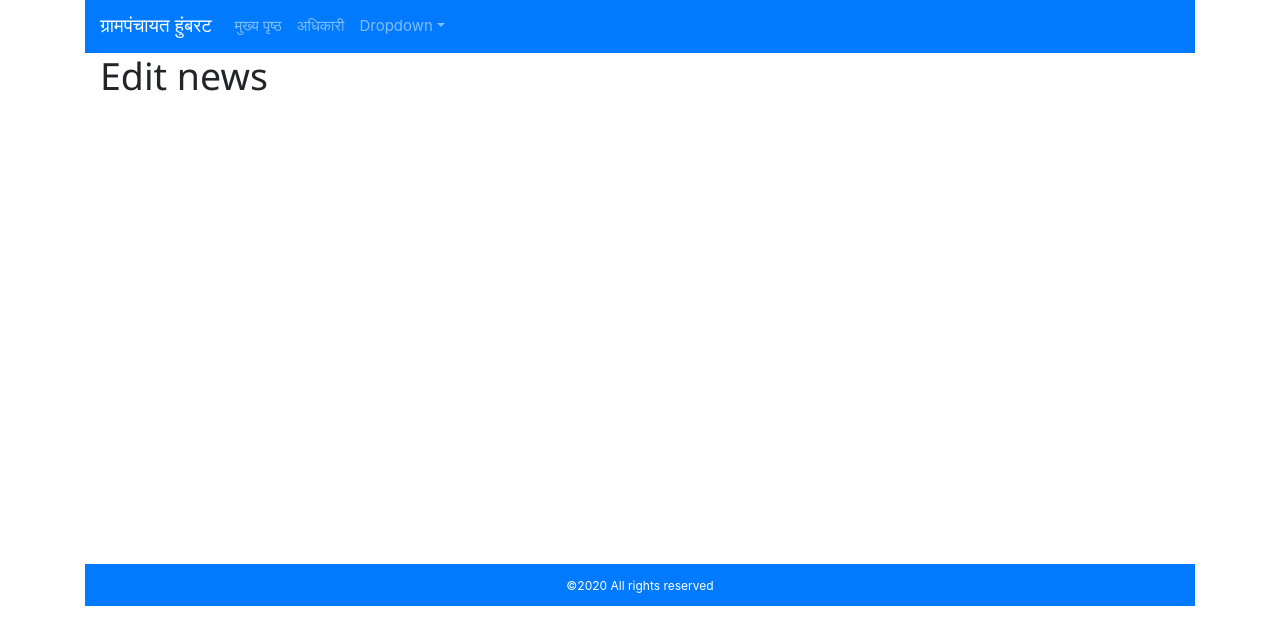
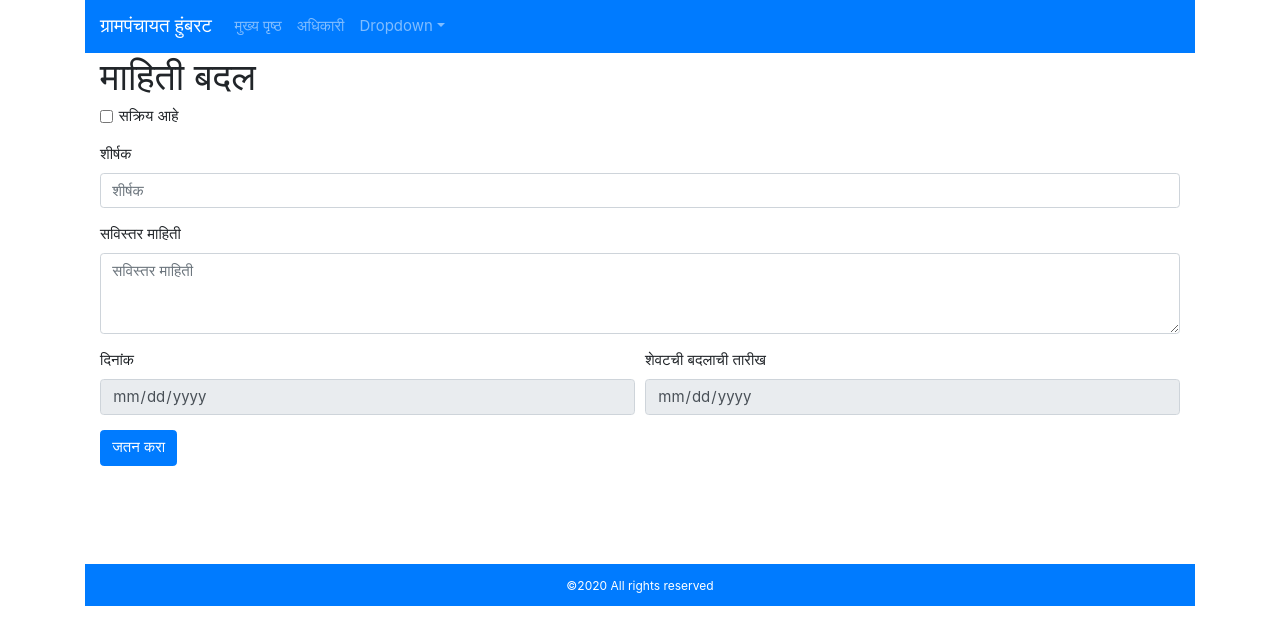
Before and after one commit to AkshayWay/humbrat, a React (Create React App) app in the folder gp_humbrat/: page /editNews/0 in a window 1280 px wide. Shown: the top 644 px of the page. Built offline with nearby package versions, Linux system fonts and the light colour scheme; no server answers.

Commit message:
NEWS edit and view feature completed

```diff
--- a/gp_humbrat/public/index.html
+++ b/gp_humbrat/public/index.html
@@ -21,10 +21,10 @@
       integrity="sha384-9aIt2nRpC12Uk9gS9baDl411NQApFmC26EwAOH8WgZl5MYYxFfc+NcPb1dKGj7Sk"
       crossorigin="anonymous"
     />
-    <link
+    <!-- <link
       href="https://fonts.googleapis.com/css2?family=Noto+Sans&family=Oxygen&display=swap"
       rel="stylesheet"
-    />
+    /> -->
 
     <link rel="stylesheet" href="https://www.w3schools.com/w3css/4/w3.css" />
     <link rel="apple-touch-icon" href="%PUBLIC_URL%/logo192.png" />
@@ -60,7 +60,7 @@
       integrity="sha384-OgVRvuATP1z7JjHLkuOU7Xw704+h835Lr+6QL9UvYjZE3Ipu6Tp75j7Bh/kR0JKI"
       crossorigin="anonymous"
     ></script>
-    <script src="https://kit.fontawesome.com/a076d05399.js"></script>
+    <!-- <script src="https://kit.fontawesome.com/a076d05399.js"></script> -->
 
     <title>React App</title>
   </head>
--- a/gp_humbrat/src/component/AdminPortal.js
+++ b/gp_humbrat/src/component/AdminPortal.js
@@ -21,9 +21,10 @@ const NewsList = (props) => (
     </td>
     <td>
       <input
-        type="radio"
+        type="checkbox"
         value={props.NewsInfo.tbl_news_is_active}
         name="active_news"
+        readOnly
         checked={props.NewsInfo.tbl_news_is_active == 1 ? true : false}
       />
     </td>
@@ -35,97 +36,96 @@ const NewsList = (props) => (
     <td>{props.NewsInfo.tbl_news_is_deleted}</td>
 
     <td>
-      {/* <Link
+      <Link
         className="glyphicon glyphicon-pencil"
         to={"/editNews/" + props.NewsInfo.tbl_news_id}
       >
         Edit
-      </Link> */}
-      <EditNews variant={props.NewsInfo}></EditNews>
+      </Link>
     </td>
   </tr>
 );
 
-function EditNews(props) {
-  const [show, setShow] = React.useState(false);
+// function EditNews(props) {
+// const [show, setShow] = React.useState(false);
 
-  const handleClose = () => setShow(false);
-  const handleShow = () => setShow(true);
+// const handleClose = () => setShow(false);
+// const handleShow = () => setShow(true);
 
-  return (
-    <>
-      <Button variant="primary" onClick={handleShow}>
-        Launch demo modal
-      </Button>
+//   return (
+//     <>
+// <Button variant="primary" onClick={handleShow}>
+//   Launch demo modal
+// </Button>
 
-      <Modal show={show} onHide={handleClose}>
-        <Modal.Header closeButton>
-          <Modal.Title>Modal heading</Modal.Title>
-        </Modal.Header>
-        <Modal.Body>
-          <label>{props.variant.tbl_news_created_date}</label>
-          <Form>
-            <Form.Row>
-              <Form.Group as={Col} controlId="formGroupNewsTitle">
-                <Form.Label>शीर्षक</Form.Label>
-                <Form.Control
-                  type="text"
-                  value={props.variant.tbl_news_title}
-                  // onChange={this.onNameChange}
-                  placeholder="शीर्षक"
-                />
-              </Form.Group>
-              <Form.Group as={Col} controlId="formGroupNewsDescription">
-                <Form.Label>सविस्तर माहिती</Form.Label>
-                <Form.Control
-                  as="textarea"
-                  rows="3"
-                  value={props.variant.tbl_news_desciption}
-                  // onChange={this.onDescriptionChane}
-                  placeholder="सविस्तर माहिती"
-                />
-              </Form.Group>
-            </Form.Row>
-            <Form.Row>
-              <Form.Group as={Col} controlId="formNewsCrtDate">
-                <Form.Label>Date</Form.Label>
-                <Form.Control
-                  type="date"
-                  value={props.variant.tbl_news_created_date}
-                  // onChange={this.onDateChange}
-                />
-              </Form.Group>
-              <Form.Group as={Col} controlId="formNewsUpdateDate">
-                <Form.Label>Date</Form.Label>
-                <Form.Control
-                  type="date"
-                  value={props.variant.tbl_news_updated_date}
-                  // onChange={this.onDateChange}
-                />
-              </Form.Group>
-            </Form.Row>
+// <Modal show={show} onHide={handleClose}>
+//   <Modal.Header closeButton>
+//     <Modal.Title>Modal heading</Modal.Title>
+//   </Modal.Header>
+//   <Modal.Body>
+//     <label></label>
+// <Form>
+//   <Form.Row>
+//     <Form.Group as={Col} controlId="formGroupNewsTitle">
+//       <Form.Label>शीर्षक</Form.Label>
+//       <Form.Control
+//         type="text"
+//         value={props.variant.tbl_news_title}
+//         // onChange={this.onNameChange}
+//         placeholder="शीर्षक"
+//       />
+//     </Form.Group>
+//     <Form.Group as={Col} controlId="formGroupNewsDescription">
+//       <Form.Label>सविस्तर माहिती</Form.Label>
+//       <Form.Control
+//         as="textarea"
+//         rows="3"
+//         value={props.variant.tbl_news_desciption}
+//         // onChange={this.onDescriptionChane}
+//         placeholder="सविस्तर माहिती"
+//       />
+//     </Form.Group>
+//   </Form.Row>
+//   <Form.Row>
+//     <Form.Group as={Col} controlId="formNewsCrtDate">
+//       <Form.Label>Date</Form.Label>
+//       <Form.Control
+//         type="date"
+//         value={props.variant.tbl_news_created_date}
+//         // onChange={this.onDateChange}
+//       />
+//     </Form.Group>
+//     <Form.Group as={Col} controlId="formNewsUpdateDate">
+//       <Form.Label>Date</Form.Label>
+//       <Form.Control
+//         type="date"
+//         value={props.variant.tbl_news_updated_date}
+//         // onChange={this.onDateChange}
+//       />
+//     </Form.Group>
+//   </Form.Row>
 
-            <Button variant="primary" value="Edit news" type="submit">
-              Submit
-            </Button>
-          </Form>
-        </Modal.Body>
-        <Modal.Footer>
-          <Button variant="secondary" onClick={handleClose}>
-            Close
-          </Button>
-          <Button variant="primary" onClick={handleClose}>
-            Save Changes
-          </Button>
-        </Modal.Footer>
-      </Modal>
-    </>
-  );
-}
+//   <Button variant="primary" value="Edit news" type="submit">
+//     Submit
+//   </Button>
+// </Form>
+//   </Modal.Body>
+//   <Modal.Footer>
+//     <Button variant="secondary" onClick={handleClose}>
+//       Close
+//     </Button>
+//     <Button variant="primary" onClick={handleClose}>
+//       Save Changes
+//     </Button>
+//   </Modal.Footer>
+// </Modal>
+//     </>
+//   );
+// }
 export default class AdminPortal extends Component {
   constructor(props) {
     super(props);
-    this.onSubmit = this.onSubmit.bind(this);
+
     this.state = {
       newsInformation: [],
       newsId: 0,
@@ -150,18 +150,15 @@ export default class AdminPortal extends Component {
       });
   }
   NewsAlertList() {
-    console.log("log :" + this.state.isCheckedOne);
     return this.state.newsInformation.map(function (currentNewsInfo, i) {
       return <NewsList NewsInfo={currentNewsInfo} key={i}></NewsList>;
     });
   }
-  onSubmit = (e) => {
-    e.preventDefault();
-  };
+
   render() {
     return (
       <div>
-        <h1>Admin page</h1>
+        <h1>प्रशासक</h1>
         <p>
           <button
             className="btn btn-primary"
@@ -174,7 +171,7 @@ export default class AdminPortal extends Component {
             सूचना
           </button>
         </p>
-        <div className="collapse" id="collapseNewsDiv">
+        <div className="collapse show" id="collapseNewsDiv">
           <div className="card card-body">
             <table
               className="table table-striped"
@@ -194,11 +191,7 @@ export default class AdminPortal extends Component {
               </thead>
               <tbody>{this.NewsAlertList()}</tbody>
             </table>
-            <input
-              type="radio"
-              name="active_newsTwo"
-              checked={this.state.isCheckedTwo}
-            />
+
             {/* <form>
               <div className="form-group">
                 <label for="newsTitle">शीर्षक</label>
--- a/gp_humbrat/src/component/EditNews.js
+++ b/gp_humbrat/src/component/EditNews.js
@@ -1,10 +1,171 @@
-import React, { component, Component } from "react";
+import React, { Component } from "react";
+import {
+  BrowserRouter as Router,
+  Route,
+  Link,
+  hashHistory,
+} from "react-router-dom";
+import Moment from "react-moment";
+import axios from "axios";
+import { Modal, Button, Form, Col } from "react-bootstrap";
 
 export default class EditNews extends Component {
+  constructor(props) {
+    super(props);
+
+    this.onTitleChange = this.onTitleChange.bind(this);
+    this.onDescriptionChane = this.onDescriptionChane.bind(this);
+    //  this.onCreateDateChange = this.onCreateDateChange.bind(this);
+    //  this.onUpdatedDateChange = this.onUpdatedDateChange.bind(this);
+    this.onNewsActiveChange = this.onNewsActiveChange.bind(this);
+    this.state = {
+      newsID: 0,
+      newsTitle: "",
+      newsDescp: "",
+      newsCreated: "",
+      newsIsActive: false,
+      newsUpdate: "",
+      newsIsDeleted: "",
+    };
+  }
+
+  onTitleChange(e) {
+    this.setState({
+      newsTitle: e.target.value,
+    });
+  }
+  onDescriptionChane(e) {
+    this.setState({
+      newsDescp: e.target.value,
+    });
+  }
+  // onCreateDateChange(e) {
+  //   this.setState({
+  //     newsCreated: e.target.value,
+  //   });
+  // }
+  // onUpdatedDateChange(e) {
+  //   this.setState({
+  //     newsUpdate: e.target.value,
+  //   });
+  // }
+  onNewsActiveChange(e) {
+    this.setState({
+      newsIsActive: e.target.checked,
+    });
+  }
+  componentDidMount() {
+    axios
+      .get(
+        "http://localhost:4500/humbrat/news_panel/" + this.props.match.params.id
+      )
+      .then((response) => {
+        this.setState({
+          //newsInformation: response.data,
+          newsID: response.data[0].tbl_news_id,
+          newsTitle: response.data[0].tbl_news_title,
+          newsDescp: response.data[0].tbl_news_desciption,
+          newsCreated: response.data[0].tbl_news_created_date,
+          newsUpdate: response.data[0].tbl_news_updated_date,
+          newsIsActive: response.data[0].tbl_news_is_active,
+        });
+        var formatCreatedDate = this.state.newsCreated.split("T");
+        var formatUpdatedDate = this.state.newsUpdate.split("T");
+        this.setState({
+          newsCreated: formatCreatedDate[0],
+          newsUpdate: formatUpdatedDate[0],
+        });
+        console.log("Formatted date:" + this.state.newsUpdate);
+      })
+      .catch(function (error) {
+        console.log(error);
+      });
+  }
+  onSubmit = (e) => {
+    e.preventDefault();
+    const obj = {
+      tbl_news_id: this.state.newsID,
+      tbl_news_title: this.state.newsTitle,
+      tbl_news_desciption: this.state.newsDescp,
+      tbl_news_is_active: this.state.newsIsActive,
+    };
+    axios
+      .post(
+        "http://localhost:4500/humbrat/news_panel/addEdit/" +
+          this.props.match.params.id,
+        obj
+      )
+      .then((res) => {
+        console.log("Successfully Inserted/Updated");
+        this.props.history.push("/adminPortal");
+      })
+      .catch(function (error) {
+        console.log("Error : " + error);
+      });
+  };
   render() {
     return (
       <div>
-        <h1>Edit news</h1>
+        <h1>माहिती बदल</h1>
+        <Form onSubmit={this.onSubmit}>
+          <Form.Row>
+            <Form.Group as={Col} controlId="formNewsIsActive">
+              <Form.Check
+                type="checkbox"
+                label="सक्रिय आहे"
+                checked={this.state.newsIsActive}
+                onChange={this.onNewsActiveChange}
+              />
+            </Form.Group>
+          </Form.Row>
+          <Form.Row>
+            <Form.Group as={Col} controlId="formGroupNewsTitle">
+              <Form.Label>शीर्षक</Form.Label>
+              <Form.Control
+                type="text"
+                value={this.state.newsTitle}
+                onChange={this.onTitleChange}
+                placeholder="शीर्षक"
+              />
+            </Form.Group>
+          </Form.Row>
+          <Form.Row>
+            <Form.Group as={Col} controlId="formGroupNewsDescription">
+              <Form.Label>सविस्तर माहिती</Form.Label>
+              <Form.Control
+                as="textarea"
+                rows="3"
+                value={this.state.newsDescp}
+                onChange={this.onDescriptionChane}
+                placeholder="सविस्तर माहिती"
+              />
+            </Form.Group>
+          </Form.Row>
+          <Form.Row>
+            <Form.Group as={Col} controlId="formNewsCrtDate">
+              <Form.Label>दिनांक</Form.Label>
+              <Form.Control
+                type="date"
+                value={this.state.newsCreated}
+                //onChange={this.onCreateDateChange}
+                disabled
+              />
+            </Form.Group>
+            <Form.Group as={Col} controlId="formNewsUpdateDate">
+              <Form.Label>शेवटची बदलाची तारीख</Form.Label>
+              <Form.Control
+                type="date"
+                value={this.state.newsUpdate}
+                disabled
+                //onChange={this.onUpdatedDateChange}
+              />
+            </Form.Group>
+          </Form.Row>
+
+          <Button variant="primary" value="Edit news" type="submit">
+            जतन करा
+          </Button>
+        </Form>
       </div>
     );
   }
```
Also changed, not shown: 2 other files (tests, documents, lock files or other folders).
